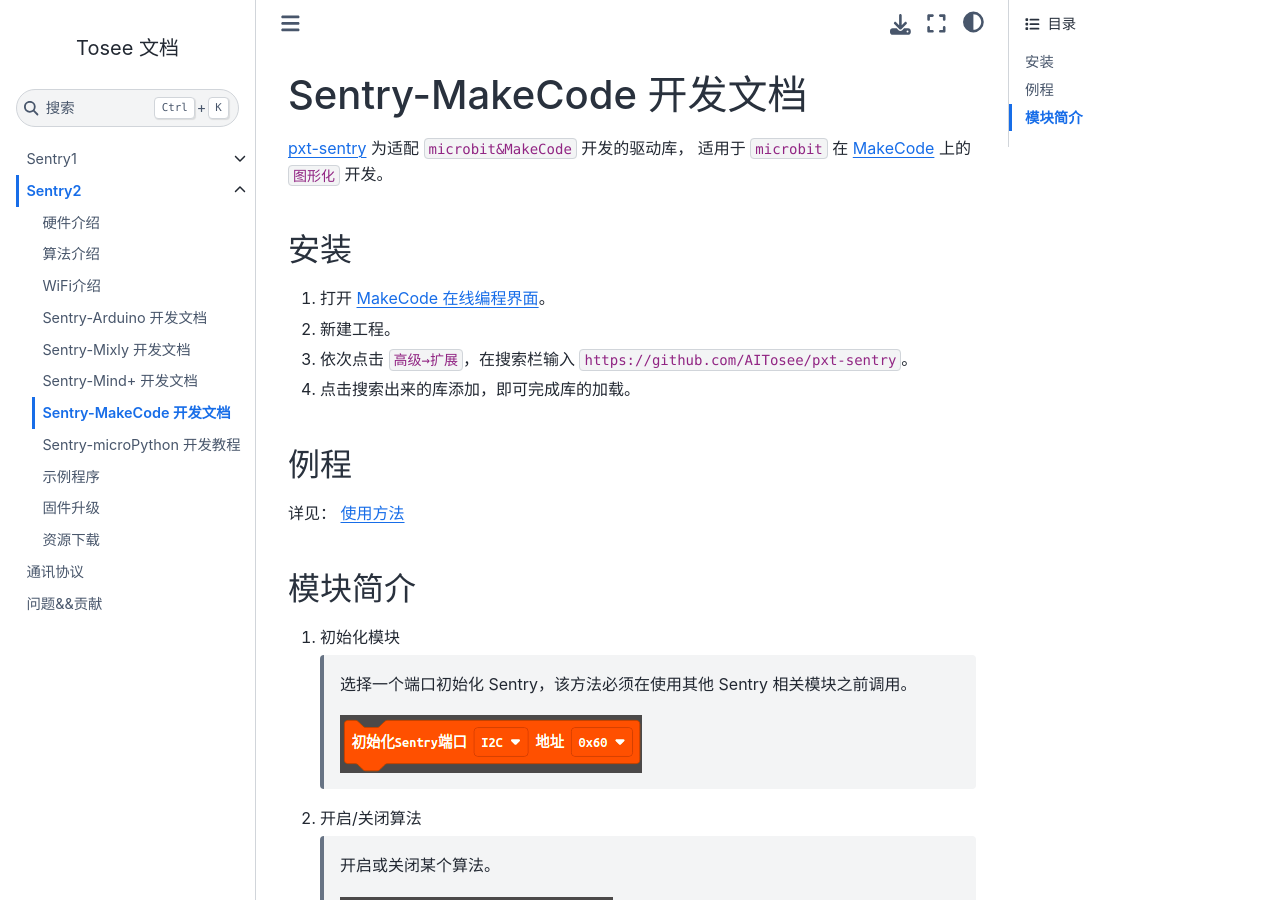
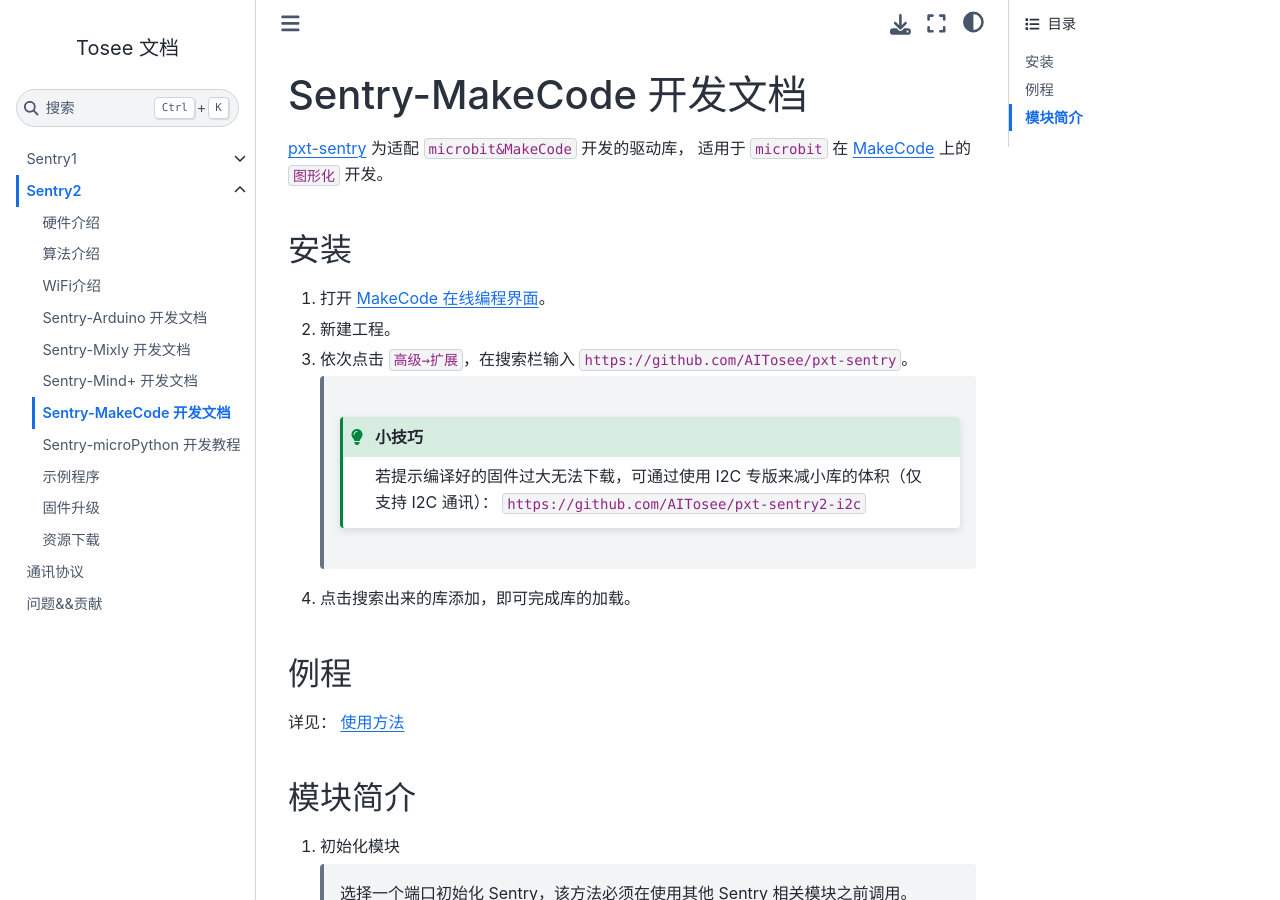
Before and after one commit to AITosee/Tosee-Docs, a Sphinx documentation site: the page built from docs/Sentry2/MakeCode/index.rst, in a window 1280 px wide and 900 px high. Built offline with Sphinx 7.4.7 and the Sphinx Book theme 1.1.4, drawn with Linux system fonts in a browser that asks for light colours.

Commit message:
Add makecode i2c link

```diff
--- a/docs/Sentry2/MakeCode/index.rst
+++ b/docs/Sentry2/MakeCode/index.rst
@@ -12,6 +12,12 @@
 1. 打开 `MakeCode 在线编程界面 <https://makecode.microbit.org/>`_。
 2. 新建工程。
 3. 依次点击 ``高级→扩展``，在搜索栏输入 ``https://github.com/AITosee/pxt-sentry``。
+
+    .. tip::
+
+        若提示编译好的固件过大无法下载，可通过使用 I2C 专版来减小库的体积（仅支持 I2C 通讯）：
+        ``https://github.com/AITosee/pxt-sentry2-i2c``
+
 4. 点击搜索出来的库添加，即可完成库的加载。
 
 例程
```
